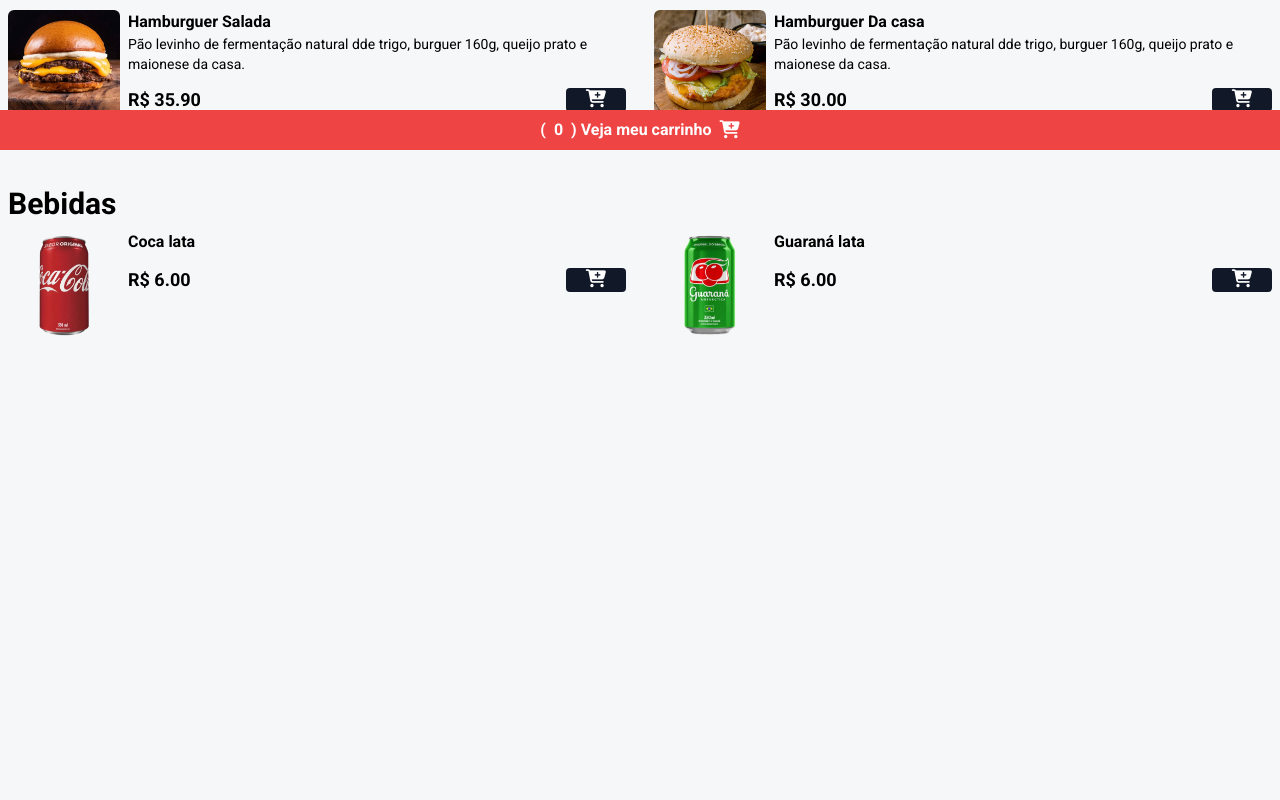
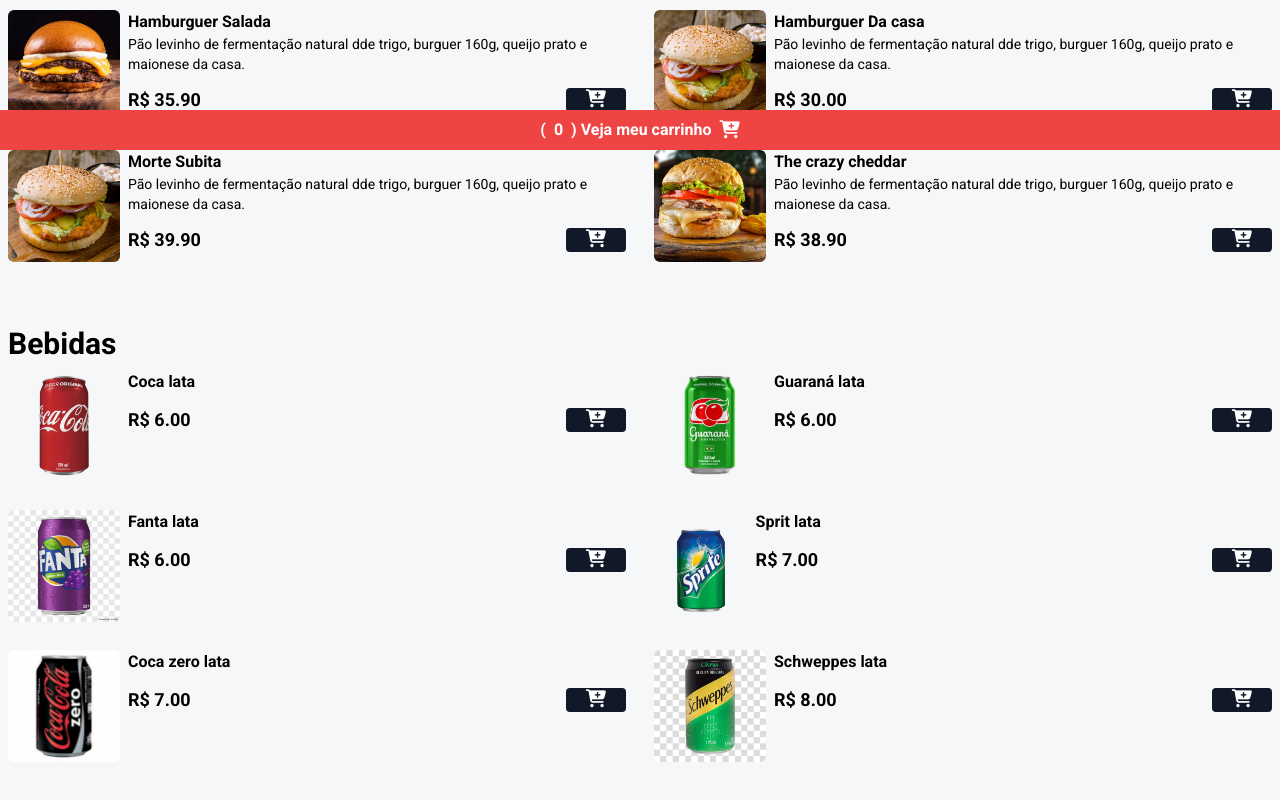
Before and after one commit to WillianCastelano/Card-pio, a website: page index.html in a window 1280 px wide. Shown: the part 650-1450 px from the top of the page. Before the commit the page ends 1056 px from the top, so only its background shows below. Drawn offline with nearby package versions, Linux system fonts and the light colour scheme.

Commit message:
adicionando meta tag og

```diff
--- a/index.html
+++ b/index.html
@@ -9,6 +9,11 @@
     <link rel="preconnect" href="https://fonts.googleapis.com">
     <link rel="preconnect" href="https://fonts.gstatic.com" crossorigin>
     <link href="https://fonts.googleapis.com/css2?family=Roboto:wght@400;500;700&display=swap" rel="stylesheet">
+    <meta property="og:type" content="website"/>
+    <meta property="og:title" content="Dev Burguer - O melhor hamburguer da cidade!"/>
+    <meta property="og:image" content="https://card-pio-one.vercel.app/assets/hamb-1.png"/>
+    <meta property="og:description" content=" O melhor hamburguer da cidade!"/>
+    <meta property="og:site_name" content="DeveBurguer"/>
 
     <link rel="stylesheet" href="https://cdnjs.cloudflare.com/ajax/libs/font-awesome/6.6.0/css/all.min.css">
     <title>Dev Burguer</title>
@@ -114,6 +119,44 @@
                     </div>
                 </div>
             </div>
+
+            <div class="flex gap-2">
+                <img src="./assets/hamb-4.png" alt="Morte Subita"
+                    class="w-28 h-28 rounded-md hover:scale-110 houver:-rotate-2 duration-300">
+
+                <div>
+                    <p class="font-bold">Morte Subita</p>
+                    <p class="text-sm">Pão levinho de fermentação natural dde trigo, burguer 160g, queijo prato e
+                        maionese da casa.</p>
+
+                    <div class="flex items-center gap-2 justify-between mt-3">
+                        <p class="font-bold text-lg">R$ 39.90</p>
+                        <button class="bg-gray-900 px-5 rounded add-to-cart-btn" data-name="Morte Subita"
+                            data-price="39.90">
+                            <i class="fa fa-cart-plus text-lg text-white"></i>
+                        </button>
+                    </div>
+                </div>
+            </div>
+
+            <div class="flex gap-2">
+                <img src="./assets/hamb-5.png" alt="The crazy cheddar"
+                    class="w-28 h-28 rounded-md hover:scale-110 houver:-rotate-2 duration-300">
+
+                <div>
+                    <p class="font-bold">The crazy cheddar</p>
+                    <p class="text-sm">Pão levinho de fermentação natural dde trigo, burguer 160g, queijo prato e
+                        maionese da casa.</p>
+
+                    <div class="flex items-center gap-2 justify-between mt-3">
+                        <p class="font-bold text-lg">R$ 38.90</p>
+                        <button class="bg-gray-900 px-5 rounded add-to-cart-btn" data-name="The crazy cheddar"
+                            data-price="38.90">
+                            <i class="fa fa-cart-plus text-lg text-white"></i>
+                        </button>
+                    </div>
+                </div>
+            </div>
         </main>
 
         <div class="mx-auto max-w-7xl px-2 my-2">
@@ -154,6 +197,73 @@
                     </div>
                 </div>
             </div>
+
+            <div class="flex gap-2 w-full">
+                <img src="./assets/refri-6.png" alt="Fanta lata"
+                    class="w-28 h-28 rounded-md hover:scale-110 houver:-rotate-2 duration-300">
+
+                <div class="w-full">
+                    <p class="font-bold">Fanta  lata</p>
+                    <div class="flex items-center gap-2 justify-between mt-3">
+                        <p class="font-bold text-lg">R$ 6.00</p>
+                        <button class="bg-gray-900 px-5 rounded add-to-cart-btn"
+                        data-name="Fanta lata"
+                            data-price="6.00">
+                            <i class="fa fa-cart-plus text-lg text-white"></i>
+                        </button>
+                    </div>
+                </div>
+            </div>
+
+            <div class="flex gap-2 w-full">
+                <img src="./assets/refri-3.png" alt="Sprit lata"
+                    class="w-28 h-28 rounded-md hover:scale-110 houver:-rotate-2 duration-300">
+
+                <div class="w-full">
+                    <p class="font-bold">Sprit lata</p>
+                    <div class="flex items-center gap-2 justify-between mt-3">
+                        <p class="font-bold text-lg">R$ 7.00</p>
+                        <button class="bg-gray-900 px-5 rounded add-to-cart-btn"
+                        data-name="Sprit lata"
+                            data-price="6.00">
+                            <i class="fa fa-cart-plus text-lg text-white"></i>
+                        </button>
+                    </div>
+                </div>
+            </div>
+            <div class="flex gap-2 w-full">
+                <img src="./assets/refri-5.png" alt="Coca zero lata"
+                    class="w-28 h-28 rounded-md hover:scale-110 houver:-rotate-2 duration-300">
+
+                <div class="w-full">
+                    <p class="font-bold">Coca zero lata</p>
+                    <div class="flex items-center gap-2 justify-between mt-3">
+                        <p class="font-bold text-lg">R$ 7.00</p>
+                        <button class="bg-gray-900 px-5 rounded add-to-cart-btn"
+                        data-name="Coca zero lata"
+                            data-price="6.00">
+                            <i class="fa fa-cart-plus text-lg text-white"></i>
+                        </button>
+                    </div>
+                </div>
+            </div>
+            <div class="flex gap-2 w-full">
+                <img src="./assets/refri-4.jpg" alt="Schweppes lata"
+                    class="w-28 h-28 rounded-md hover:scale-110 houver:-rotate-2 duration-300">
+
+                <div class="w-full">
+                    <p class="font-bold">Schweppes lata</p>
+                    <div class="flex items-center gap-2 justify-between mt-3">
+                        <p class="font-bold text-lg">R$ 8.00</p>
+                        <button class="bg-gray-900 px-5 rounded add-to-cart-btn"
+                        data-name="Schweppes lata"
+                            data-price="6.00">
+                            <i class="fa fa-cart-plus text-lg text-white"></i>
+                        </button>
+                    </div>
+                </div>
+            </div>
+
         </div>
 
 
```
Also changed, not shown: assets/refri-3.png (added), assets/refri-4.jpg (added), assets/refri-5.png (added), assets/refri-6.png (added), styles/output.css.
